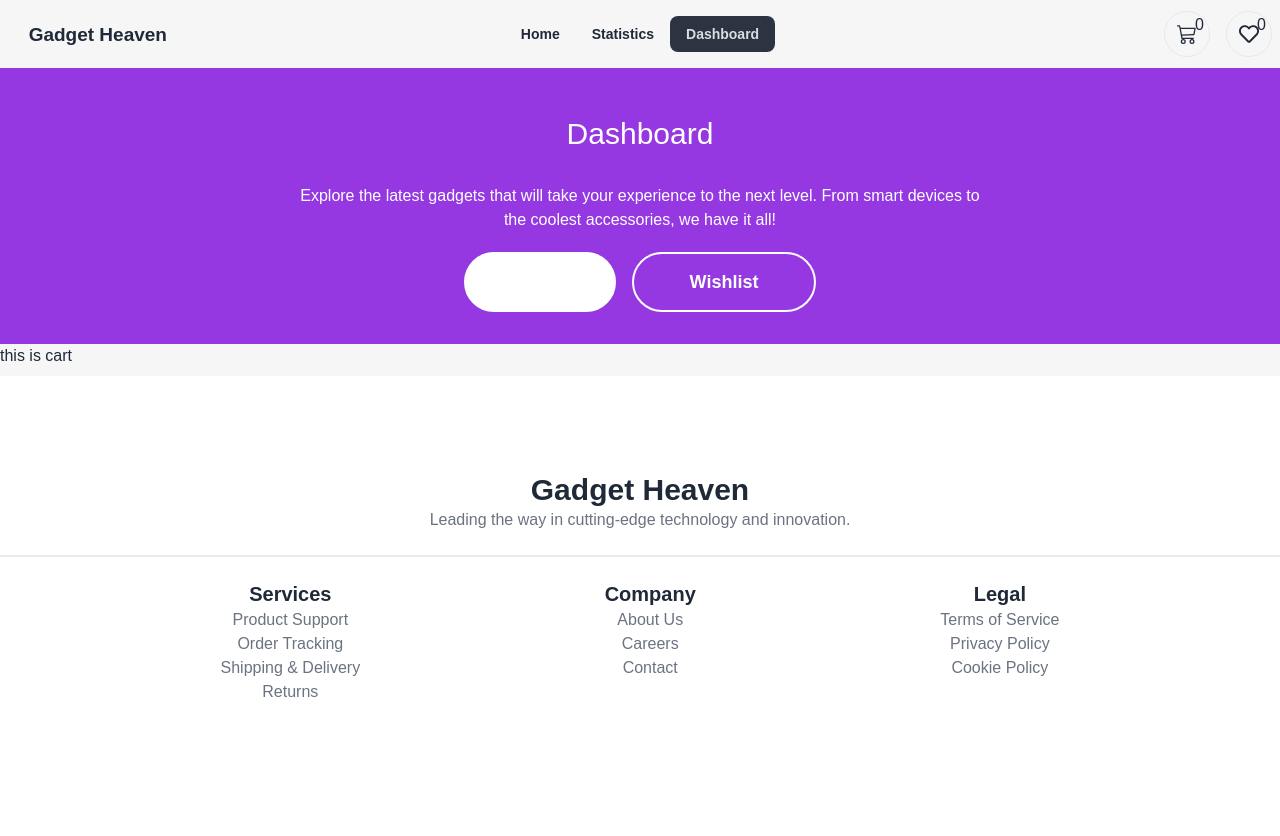
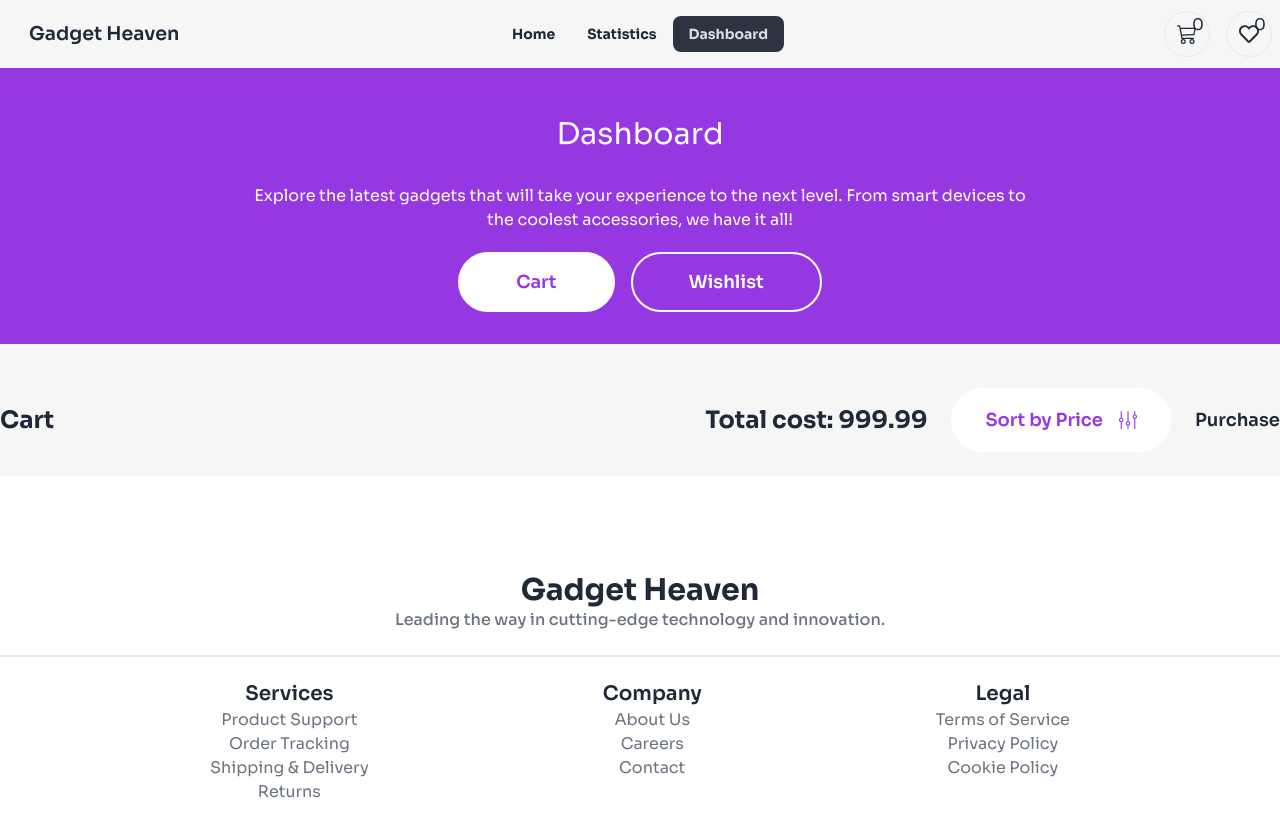
Before and after one commit to programming-hero-web-course-4/b10a8-gadget-heaven-mdtanbirhosen, a React (Vite) app: page /dashboard in a window 1280 px wide. Shown: the top 836 px of the page. Before the commit the page ends 800 px from the top, so only its background shows below. Built offline with nearby package versions, Linux system fonts and the light colour scheme.

Commit message:
reuseable card created and cart section created

```diff
--- a/index.html
+++ b/index.html
@@ -1,13 +1,25 @@
 <!doctype html>
 <html lang="en" data-theme="light">
+
 <head>
   <meta charset="UTF-8" />
   <link rel="shortcut icon" href="./src/assets/favicon-16x16.png" type="image/x-icon">
   <meta name="viewport" content="width=device-width, initial-scale=1.0" />
   <title>Vite + React</title>
+  <style>
+    /* google font's sora font import */
+    @import url('https://fonts.googleapis.com/css2?family=Sora:wght@100..800&display=swap');
+
+    .sora-font {
+      font-family: "Sora", sans-serif;
+      font-optical-sizing: auto;
+    }
+  </style>
 </head>
-  <body>
+
+<body class="sora-font">
   <div id="root"></div>
   <script type="module" src="/src/main.jsx"></script>
 </body>
+
 </html>
--- a/src/Root.jsx
+++ b/src/Root.jsx
@@ -8,7 +8,7 @@ import Banner from './components/Header/Banner/Banner';
 const Root = () => {
     const { pathname } = useLocation();
     return (
-        <div className='sora-font bg-[#F6F6F6]'>
+        <div className=' bg-[#F6F6F6]'>
             {(pathname === `/product-details/`
                 || pathname === '/statistics'
                 || pathname === '/dashboard'
--- a/src/components/Dashboard/Cart/Cart.jsx
+++ b/src/components/Dashboard/Cart/Cart.jsx
@@ -1,10 +1,26 @@
-import React from 'react';
-
+import { SlEqualizer } from "react-icons/sl";
+import { getCartProducts } from "../../localData/localData";
+import ReuseableCard from "../../ReuseableCard/ReuseableCard";
 const Cart = () => {
-
+    const cartProducts =getCartProducts()
     return (
-        <div>
-            this is cart
+        <div className="max-w-7xl mx-auto mt-11 ">
+            <div className="flex items-center justify-between mb-6">
+                <h3 className="font-bold text-2xl">Cart</h3>
+                <div className="flex items-center gap-6">
+                    <div className="font-bold text-2xl">Total cost: 999.99</div>
+                    <div>
+                        <div><button className='flex items-center gap-4 font-semibold text-lg px-8 py-4 bg-white text-primary-color rounded-full  border-2 border-white hover:bg-primary-color hover:text-white'><span>Sort by Price</span> <SlEqualizer></SlEqualizer></button></div>
+                    </div>
+                    <button className="font-semibold text-lg">Purchase</button>
+                </div>
+            </div>
+            {/* all added carts are here */}
+            <div className="">
+                {
+                    cartProducts.map(product =><ReuseableCard key={product.product_id} product={product}></ReuseableCard>)
+                }
+            </div>
         </div>
     );
 };
--- a/src/components/Header/ReuseableBanner/ReuseableBanner.jsx
+++ b/src/components/Header/ReuseableBanner/ReuseableBanner.jsx
@@ -13,11 +13,11 @@ const ReuseableBanner = ({ title, id }) => {
                 ) && <div className='flex gap-4 justify-center items-center'>
                         <Link to={'/dashboard'}>
                         <button
-                        className={`font-semibold text-lg px-14 py-[14px] bg-primary-color text-white rounded-full mt-5 border-2 border-white
-                            ${pathname === '/dashboard' && ' text-[#9538E2] bg-white'}`}>
+                        className={`font-semibold text-lg px-14 py-[14px] rounded-full mt-5 border-2 border-white
+                            ${pathname === '/dashboard' ? 'bg-white text-primary-color': 'bg-primary-color text-white'}`}>
                             Cart
                         </button></Link>
-                        <Link to={'/dashboard/wishlist'}><button className={`font-semibold text-lg px-14 py-[14px] bg-primary-color text-white rounded-full mt-5 border-2 border-white   ${pathname === '/dashboard/wishlist' && ' text-[#9538E2] bg-white'}`}>Wishlist</button></Link>
+                        <Link to={'/dashboard/wishlist'}><button className={`font-semibold text-lg px-14 py-[14px]  rounded-full mt-5 border-2 border-white   ${pathname === '/dashboard/wishlist' ? 'bg-white text-primary-color':'bg-primary-color text-white'}`}>Wishlist</button></Link>
                     </div>}
             </div>
         </div>
--- /dev/null
+++ b/src/components/ReuseableCard/ReuseableCard.jsx
@@ -0,0 +1,44 @@
+import React from 'react';
+import { addCartProduct, getCartProducts } from '../localData/localData';
+import { useLocation } from 'react-router-dom';
+import { IoMdClose } from "react-icons/io";
+const ReuseableCard = ({product}) => {
+    const { pathname } = useLocation()
+    const {product_title, product_image, price, description} = product;
+    console.log(product)
+    // handle add to cart button
+    const handleAddToCart = product => {
+        const previousProducts = getCartProducts()
+        const isExist = previousProducts.find(p => p.product_id == product.product_id)
+        if (!isExist) {
+            addCartProduct(product)
+        }
+        else {
+            alert('already exist')
+        }
+    }
+
+
+    return (
+        <div className='relative flex p-6 bg-white mb-6 rounded-2xl gap-6'>
+            <div className='border rounded-2xl'>
+                <img src={product_image}
+                className='h-[124px] rounded-2xl'
+                alt="" />
+            </div>
+            <div className='space-y-4'>
+                <h4 className='font-semibold text-2xl'>{product_title}</h4>
+                <p className='text-lg text-gray-500'>{description}</p>
+                <p className='font-semibold text-xl'>Price: $ {price}</p>
+                {pathname === '/dashboard/wishlist' && <button onClick={() => handleAddToCart(product)}>Add To Cart</button>}
+            </div>
+            <div className='absolute top-7 right-7'>
+                <button className='p-2 border border-red-600 text-red-600 rounded-full '>
+                    <IoMdClose></IoMdClose>
+                </button>
+            </div>
+        </div>
+    );
+};
+
+export default ReuseableCard;
--- a/src/index.css
+++ b/src/index.css
@@ -1,11 +1,3 @@
 @tailwind base;
 @tailwind components;
 @tailwind utilities;
-
-/* google font's sora font import */
-@import url('https://fonts.googleapis.com/css2?family=Sora:wght@100..800&display=swap');
-
-.sora-font {
-  font-family: "Sora", sans-serif;
-  font-optical-sizing: auto;
-}
```
Lines whose indentation alone changed are shown as unchanged.
